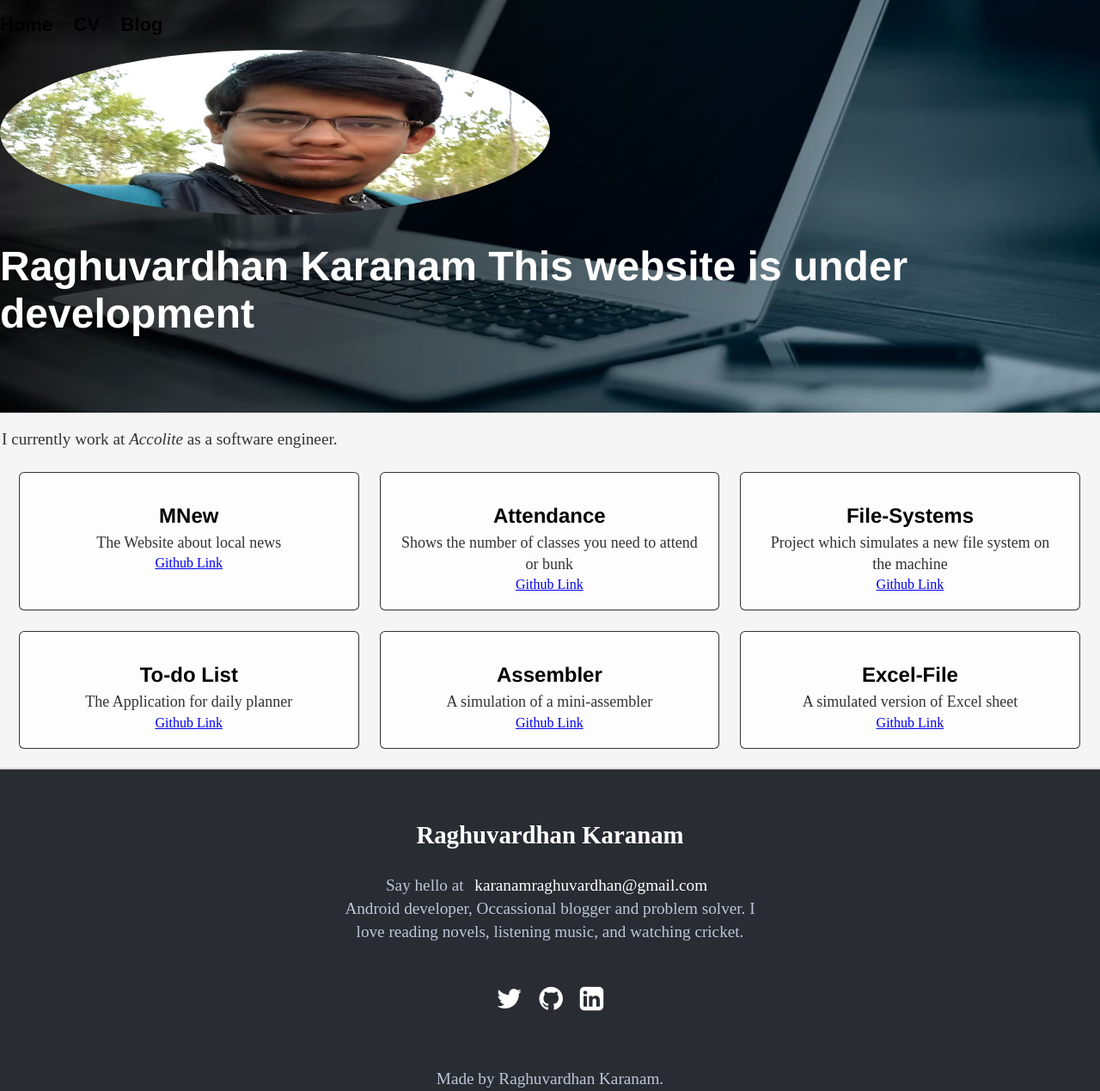
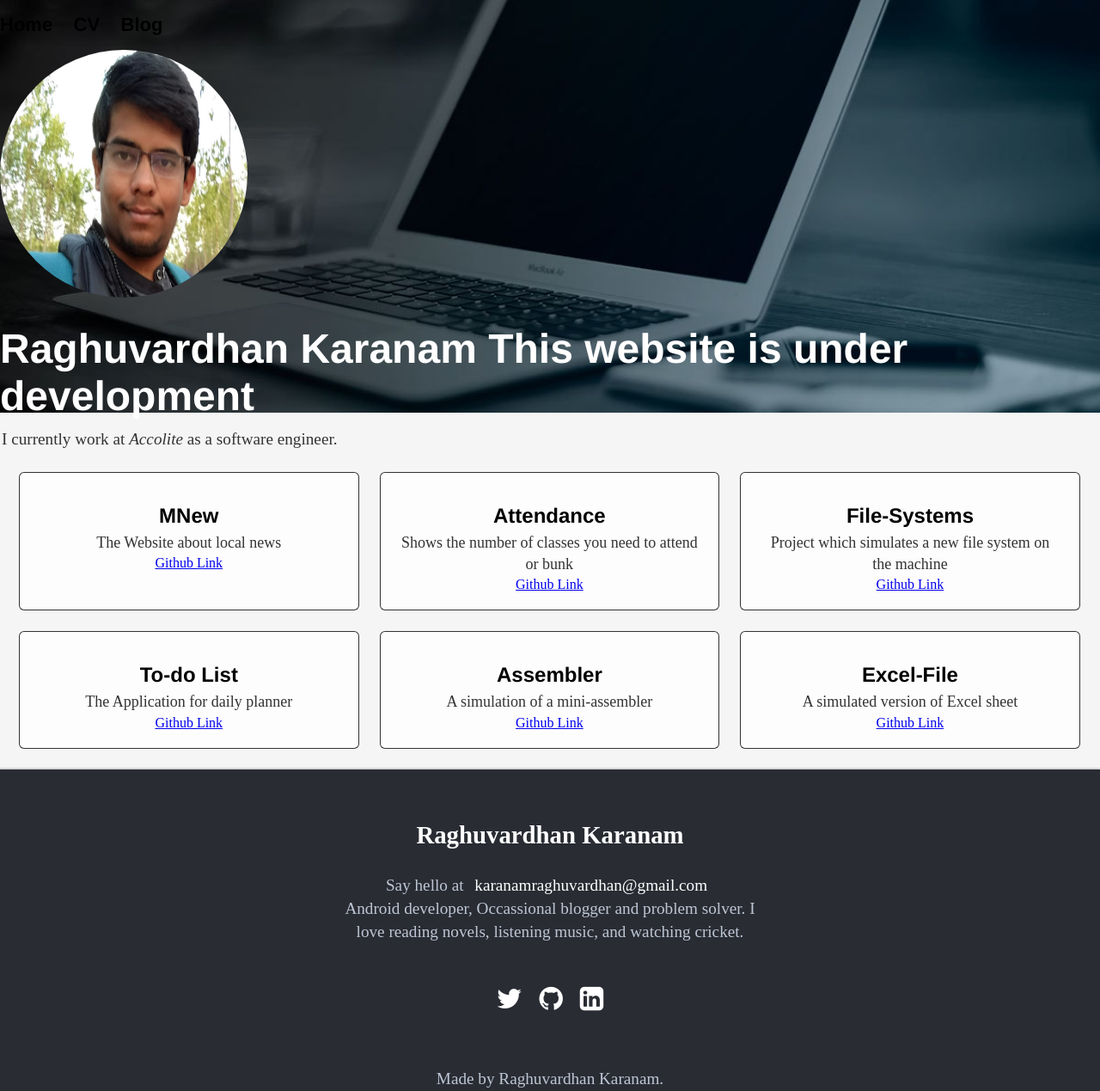
Before and after one commit to raghuvardhan/raghuvardhan.github.io, a Jekyll site: the page built from index.html, in a window 1280 px wide. Shown: the whole page at 86% size. Built offline with Jekyll 4.4.1, drawn with Linux system fonts in a browser that asks for light colours.

Commit message:
Update css/main.css

```diff
--- a/css/main.css
+++ b/css/main.css
@@ -47,10 +47,9 @@ ul.posts li {
 
 .avatar {
     border-radius: 50%;
-    height: 12em;
-    width: 12em;
+    height: 18em;
+    width: 18em;
     display: block;
-    width: 50%
 }
 
 
```
